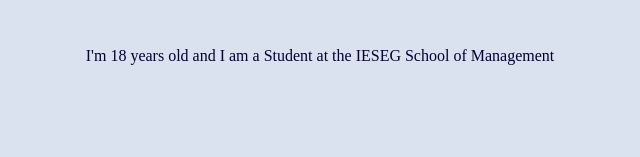
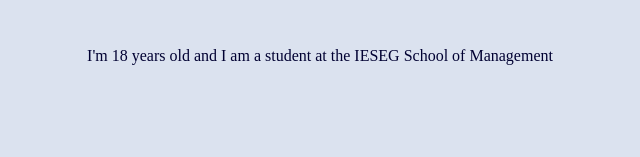
Before and after one commit to mateo-zeitler/Mateos-profile, a plain HTML site: page index.html in a window 1280 px wide. Shown: the part 643-800 px from the top of the page, 320-960 px from the left. Drawn offline with Linux system fonts and the light colour scheme; a web font is replaced by a local one.

Commit message:
Update index.html

```diff
--- a/index.html
+++ b/index.html
@@ -19,7 +19,7 @@
       <h1>Mateo Zeitler</h1>
       <img src="IMG_2739.JPG" alt="Profil-picture" id="Mateo">
       <p>
-        I'm 18 years old and I am a Student at the IESEG School of Management
+        I'm 18 years old and I am a student at the IESEG School of Management
       </p>
     </div>
 
```
